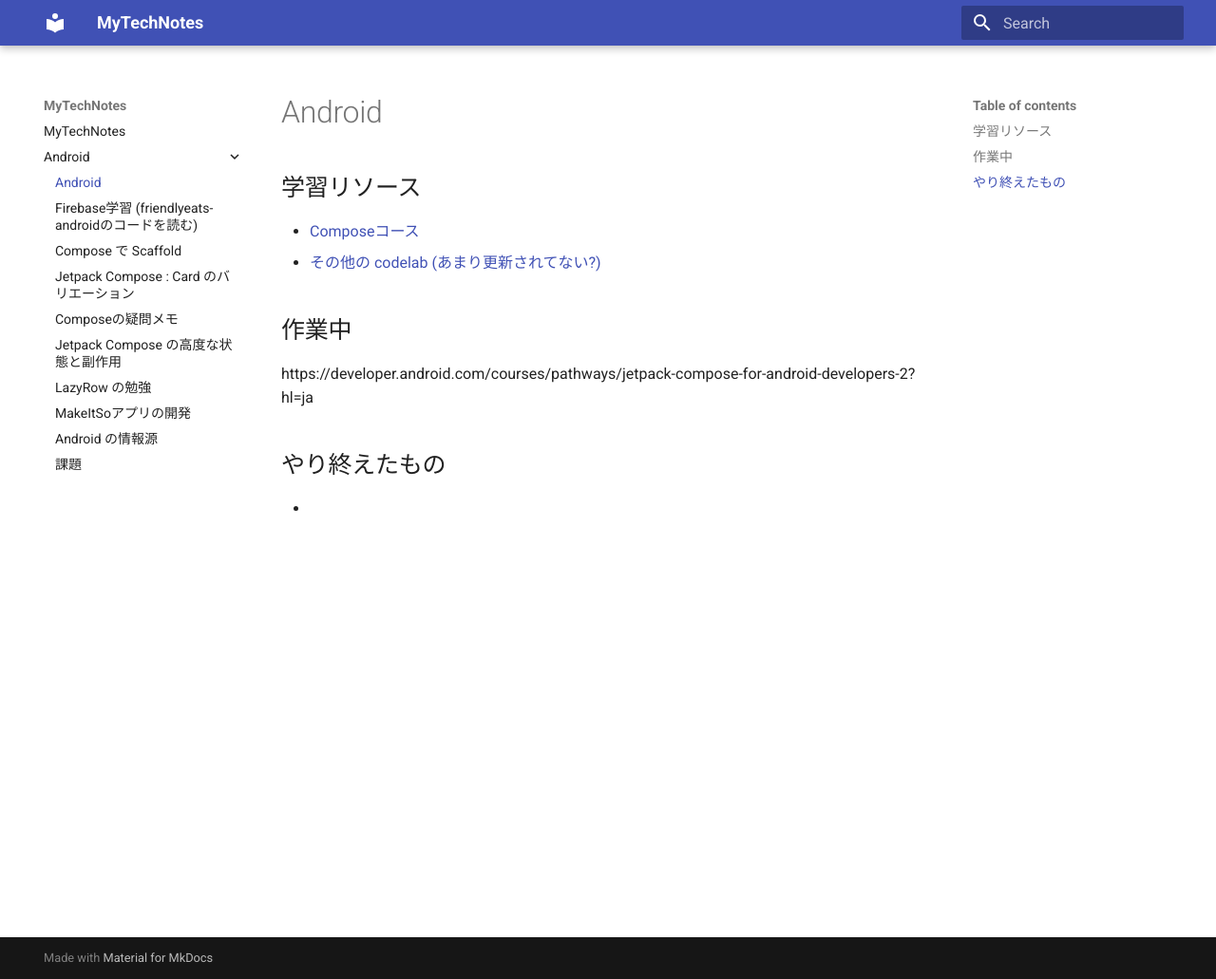
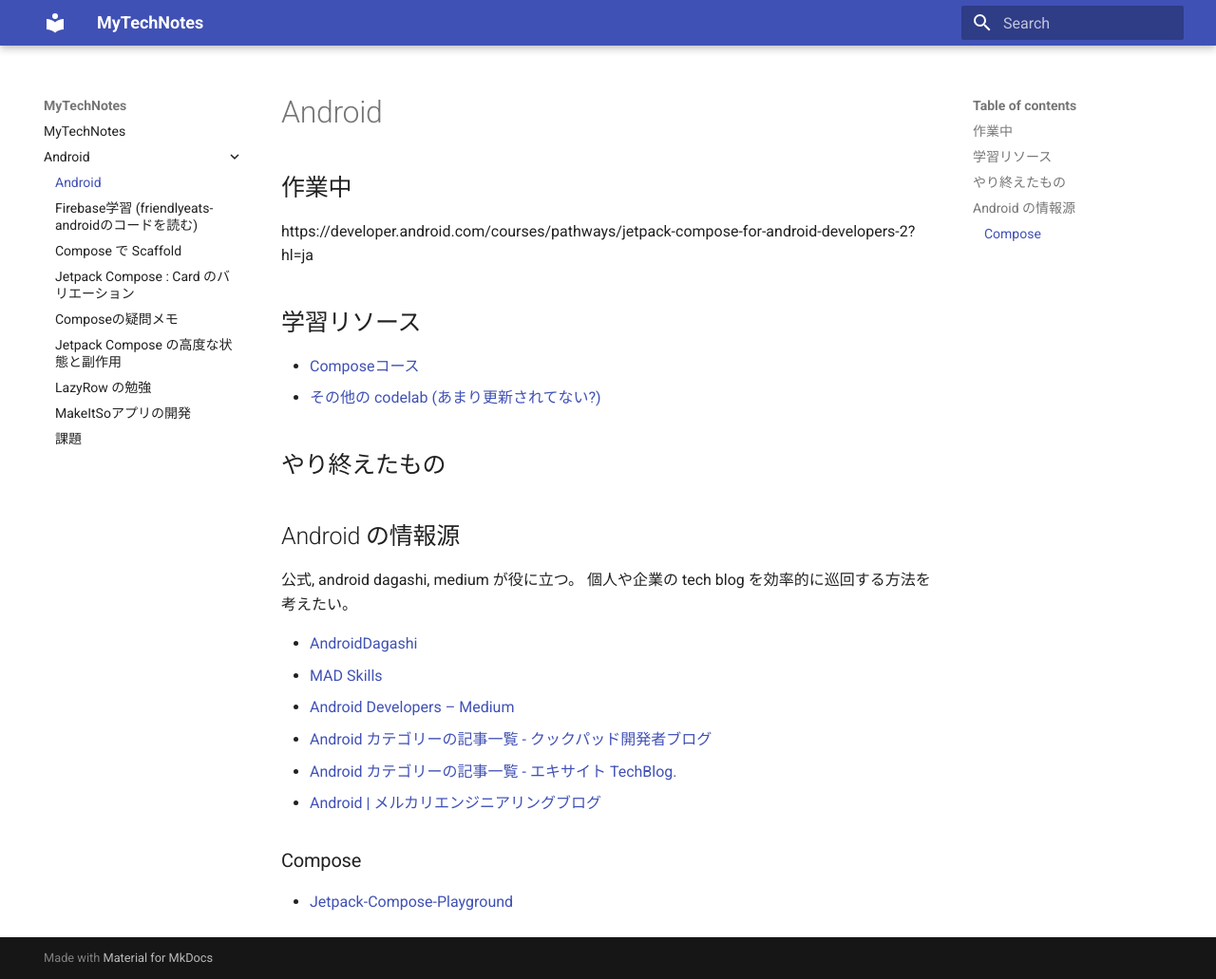
Before and after one commit to Nunocky/mytechnote, an MkDocs documentation site: the page built from docs/android/index.md, in a window 1280 px wide and 1031 px high. Shown: the whole window at 95% size. Built offline with MkDocs 1.6.1 and Material for MkDocs 9.7.7, drawn with Linux system fonts in a browser that asks for light colours.

Commit message:
ファイル整理

```diff
--- a/docs/android/index.md
+++ b/docs/android/index.md
@@ -1,15 +1,28 @@
 # Android
+
+## 作業中
+
+https://developer.android.com/courses/pathways/jetpack-compose-for-android-developers-2?hl=ja
 
 ## 学習リソース
 
 - [Composeコース](https://developer.android.com/courses/jetpack-compose/course?hl=ja)
 - [その他の codelab (あまり更新されてない?)](https://github.com/google-developer-training)
 
-
-## 作業中
-
-https://developer.android.com/courses/pathways/jetpack-compose-for-android-developers-2?hl=ja
-
 ## やり終えたもの
 
--
+## Android の情報源
+
+公式, android dagashi, medium が役に立つ。
+個人や企業の tech blog を効率的に巡回する方法を考えたい。
+
+- [AndroidDagashi](https://androiddagashi.github.io/)
+- [MAD Skills](https://developer.android.com/series/mad-skills)
+- [Android Developers – Medium](https://medium.com/androiddevelopers)
+- [Android カテゴリーの記事一覧 \- クックパッド開発者ブログ](https://techlife.cookpad.com/archive/category/Android)
+- [Android カテゴリーの記事一覧 \- エキサイト TechBlog\.](https://tech.excite.co.jp/archive/category/Android)
+- [Android \| メルカリエンジニアリングブログ](https://engineering.mercari.com/blog/tag/android/)
+
+### Compose
+
+- [Jetpack-Compose-Playground](https://github.com/Foso/Jetpack-Compose-Playground/)
```
Also changed, not shown: docs/android/情報源.md (deleted, +0 -15 lines).
